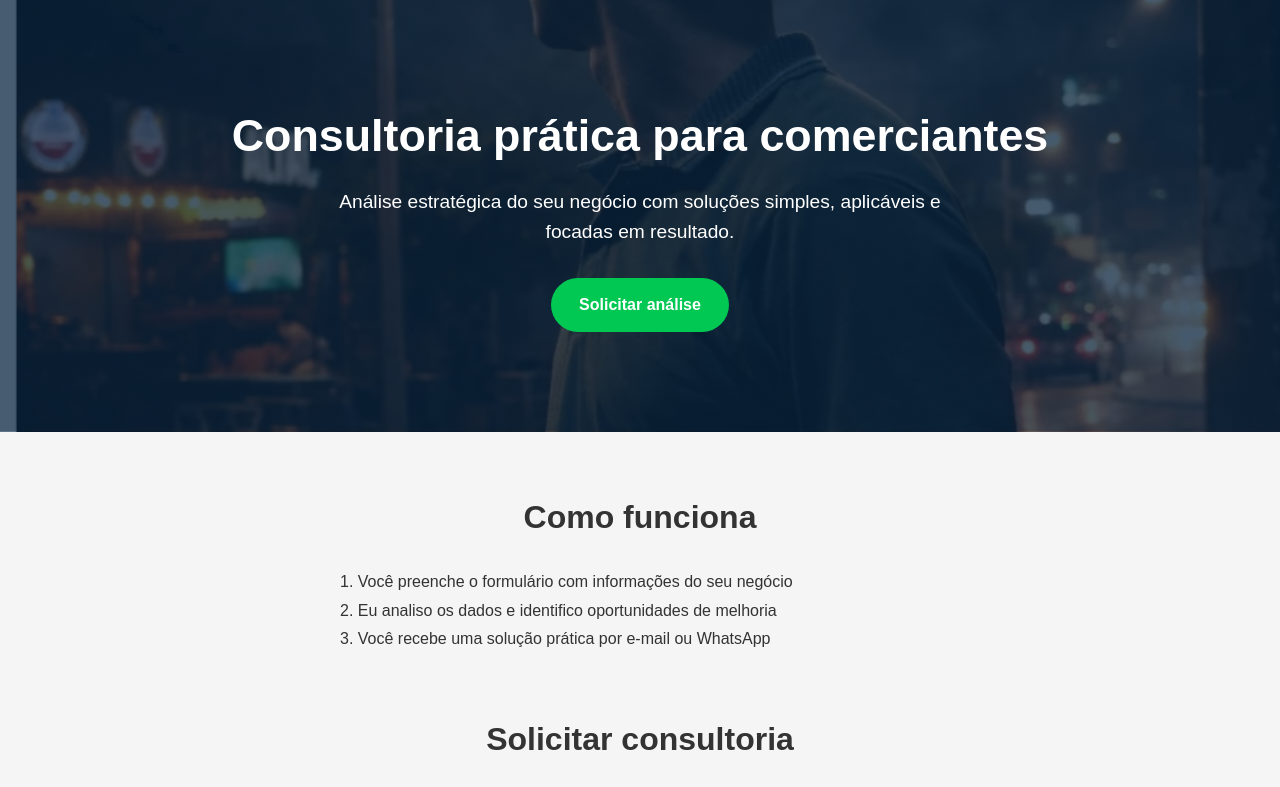
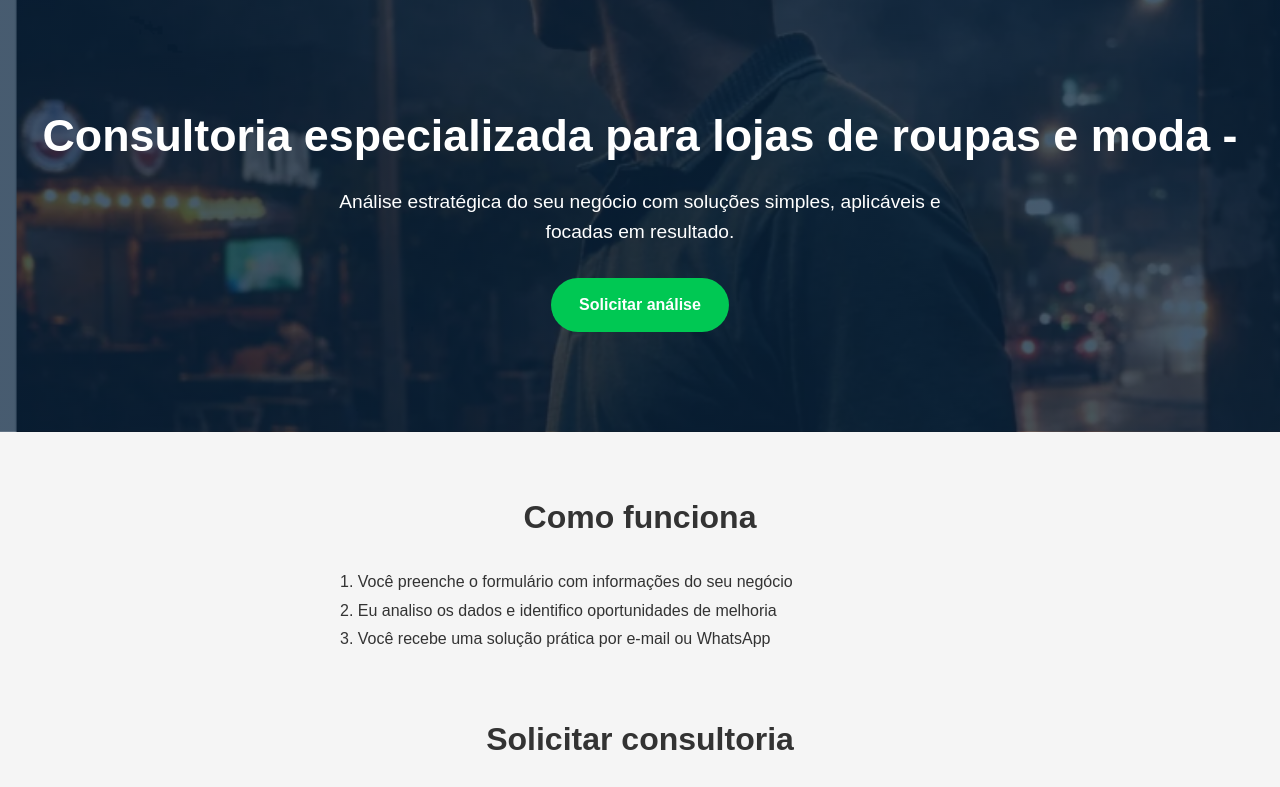
Before and after one commit to iolpaulo55-creator/consultoria-site, a plain HTML site: page index.html in a window 1280 px wide. Shown: the top 787 px of the page. Drawn offline with Linux system fonts and the light colour scheme.

Commit message:
Update header text for consulting services

```diff
--- a/index.html
+++ b/index.html
@@ -13,7 +13,7 @@
 
   <!-- HERO / TOPO COM IMAGEM DE FUNDO -->
   <header>
-    <h1>Consultoria prática para comerciantes</h1>
+    <h1>Consultoria especializada para lojas de roupas e moda - </h1>
     <p>
       Análise estratégica do seu negócio com soluções simples,
       aplicáveis e focadas em resultado.
```
